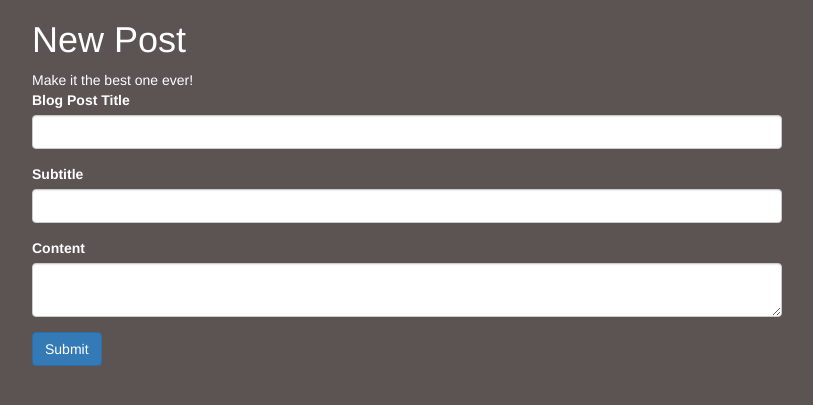
After one commit to AllanSechrist/foreign_foods, a Flask app: page /new-post in a window 1280 px wide. The commit adds this page. Shown: the top 405 px of the page, without its empty margins (38-851 px from the left). Run offline with Flask 2, Linux system fonts and the light colour scheme; some libraries are stand-ins or nearby versions.

Commit message:
add admin, add blog posts

```diff
--- a/forms.py
+++ b/forms.py
@@ -1,6 +1,7 @@
 from flask_wtf import FlaskForm
-from wtforms import StringField, SubmitField, SelectField
+from wtforms import StringField, SubmitField, SelectField, PasswordField
 from wtforms.validators import DataRequired, URL
+from flask_ckeditor import CKEditorField
 
 
 class RestaurantForm(FlaskForm):
@@ -21,3 +22,16 @@ class RestaurantForm(FlaskForm):
     price = SelectField(label="Pricing", choices=[('💸'), ('💸💸'), ('💸💸💸')])
     service = SelectField(label="Service", choices=[('👍'), ('👍👍'), ('👍👍👍'), ('👍👍👍👍'), ('👍👍👍👍👍')])
     submit = SubmitField('Submit')
+
+
+class LoginForm(FlaskForm):
+    email = StringField('email', validators=[DataRequired()])
+    password = PasswordField('password', validators=[DataRequired()])
+    submit = SubmitField("Login")
+
+
+class BlogForm(FlaskForm):
+    title = StringField("Blog Post Title", validators=[DataRequired()])
+    subtitle = StringField("Subtitle", validators=[DataRequired()])
+    body = CKEditorField("Content", validators=[DataRequired()])
+    submit = SubmitField("Submit")
--- a/main.py
+++ b/main.py
@@ -1,13 +1,35 @@
-from flask import render_template, redirect, url_for
-from forms import RestaurantForm
+from flask import render_template, redirect, url_for, abort
+from flask_login import login_user, LoginManager, login_required, current_user, logout_user
+from werkzeug.security import generate_password_hash, check_password_hash
+from forms import *
 from tables import *
-from application import app
+from application import app, login_manager
+from functools import wraps
+from datetime import date
 
+
+@login_manager.user_loader
+def load_user(user_id):
+    return User.query.get(int(user_id))
+
+
+def admin_only(function):
+    @wraps(function)
+    def wrapper_function(*args, **kwargs):
+        if not current_user.is_authenticated or current_user.id !=1:
+            return abort(403)
+        return function(*args, **kwargs)
+    return wrapper_function
 
 
 @app.route("/")
 def home():
     return render_template('index.html')
+
+
+@app.route('/admin')
+def login():
+    pass
 
 
 @app.route("/add", methods=["GET", "POST"])
@@ -34,18 +56,27 @@ def add_restaurant():
 
 @app.route('/restaurants')
 def restaurants():
-    header = ['Restaurant','Style','Website','Location','Open','Close','Food','Price','Service']
+    header = ['Restaurant','Style','Website','Location','Open','Close','Food','Price','Service', 'blog']
     restaurants = Restaurant.query.all()
     return render_template('restaurants.html',header=header, restaurants=restaurants)
 
-# @app.route('/restaurants')
-# def restaurants():
-#     with open('restaurants-data.csv', encoding='utf8', newline='') as csv_file:
-#         csv_data = csv.reader(csv_file, delimiter=',')
-#         rows = []
-#         for row in csv_data:
-#             rows.append(row)
-#     return render_template('restaurants.html', restaurants=rows)
+
+@app.route("/new-post", methods=["GET", "POST"])
+# @admin_only
+def add_new_post():
+    form = BlogForm()
+    # if form.validate_on_submit:
+    #     new_post = BlogPost(
+    #         title=form.title.data,
+    #         subtitle=form.subtitle.data,
+    #         body=form.body.data,
+    #         author=current_user,
+    #         date=date.today().strftime("%B %d, %Y")
+    #     )
+    #     db.session.add(new_post)
+    #     db.session.commit()
+    #     return redirect(url_for("restaurants"))
+    return render_template("make-blog.html", form=form)
 
 
 if __name__=='__main__':
--- /dev/null
+++ b/templates/make-blog.html
@@ -0,0 +1,36 @@
+{% extends 'bootstrap/base.html' %}
+{% import 'bootstrap/wtf.html' as wtf %}
+
+
+{% block styles %}
+{{ super() }}
+  <link rel="stylesheet" href="{{ url_for('static', filename='css/styles.css')}}">
+{% endblock %}
+
+{% block content %}
+<div class="container">
+  <div class="row">
+    <div class="col-lg-8 col-md-10 mx-auto">
+      <div class="page-heading">
+        {% if is_edit: %}
+        <h1>Edit Post</h1>
+        {% else: %}
+        <h1>New Post</h1>
+        {% endif %}
+        <span class="subheading">Make it the best one ever!</span>
+      </div>
+    </div>
+  </div>
+</div>
+
+
+<div class="container">
+  <div class="row">
+    <div class="col-lg-8 col-md-10 mx-auto">
+      {{ ckeditor.load() }}
+      {{ ckeditor.config(name='body') }}
+      {{ wtf.quick_form(form, novalidate=True, button_map={"submit": "primary"}) }}
+    </div>
+  </div>
+</div>
+{% endblock %}
--- a/templates/restaurants.html
+++ b/templates/restaurants.html
@@ -37,6 +37,7 @@
                 <td>{{ restaurant.food_rating}}</td>
                 <td>{{ restaurant.price_rating}}</td>
                 <td>{{ restaurant.service_rating}}</td>
+                <td><a href="{{ restaurant.blog_post }}">Blog Post</a></td>
               </tr>
 
           {% endfor %}
```
Also changed, not shown: application.py (+8 -1 lines), tables.py (+27 -0 lines), templates/wishlist.html (deleted, +0 -53 lines), restaurants.db.
